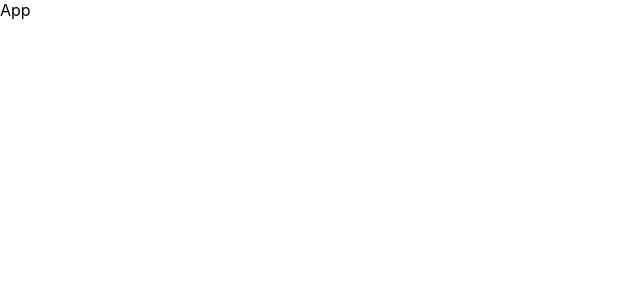
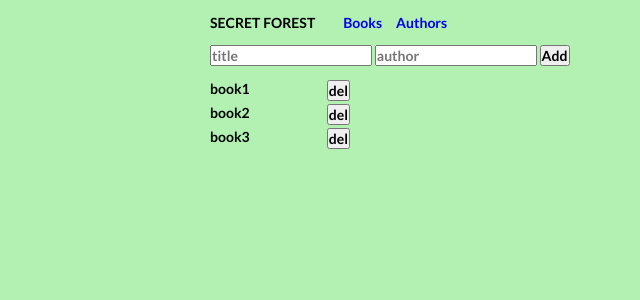
Before and after one commit to khanh-devos/rjs-bookstore-khanh, a React (Create React App) app: page / in a window 1280 px wide. Shown: the top 300 px of the page, without its empty margins (0-640 px from the left). Built offline with nearby package versions, Linux system fonts and the light colour scheme.

Commit message:
add components Books, Authors, AddNewBook - Books has a state that contains a list of books. - AddNewBook is used to add a new book into the Books'state. - The updation of the new book is based on tech 'lift-state-up'. - Authors is planned for route Authors.

```diff
--- a/package.json
+++ b/package.json
@@ -3,12 +3,16 @@
   "version": "0.1.0",
   "private": true,
   "dependencies": {
+    "@babel/plugin-proposal-private-property-in-object": "^7.21.11",
     "@testing-library/jest-dom": "^5.17.0",
     "@testing-library/react": "^13.4.0",
     "@testing-library/user-event": "^13.5.0",
+    "prop-types": "^15.8.1",
     "react": "^18.2.0",
     "react-dom": "^18.2.0",
+    "react-router-dom": "^6.14.2",
     "react-scripts": "5.0.1",
+    "uuid": "^9.0.0",
     "web-vitals": "^2.1.4"
   },
   "scripts": {
--- a/src/App.css
+++ b/src/App.css
@@ -0,0 +1,50 @@
+@import url("https://fonts.googleapis.com/css?family=Lato:wght@500;700&display=swap");
+@import url("https://fonts.googleapis.com/css?family=Rajdhani:wght@500;700&display=swap");
+
+* {
+  font-size: 14px;
+  font-family: Lato, fantasy;
+  box-sizing: border-box;
+  padding: 0;
+  margin: 0;
+}
+
+body {
+  padding: 1em 15em;
+  background: rgb(178, 241, 178);
+}
+
+.header {
+  display: flex;
+  flex-direction: row;
+  justify-content: flex-start;
+  align-items: center;
+}
+
+.header-ul {
+  display: flex;
+  flex-direction: row;
+  gap: 1em;
+  list-style: none;
+  margin-left: 2em;
+}
+
+.header-ul-link {
+  text-decoration: none;
+}
+
+.books-ul-li {
+  list-style: none;
+  display: flex;
+  flex-direction: row;
+  width: 10em;
+  justify-content: space-between;
+  margin: 0.2em 0;
+}
+
+.addnewbook {
+  display: flex;
+  flex-direction: row;
+  gap: 0.2em;
+  margin: 1em 0;
+}
--- a/src/App.js
+++ b/src/App.js
@@ -1,9 +1,30 @@
+import {
+  BrowserRouter, Link, Route, Routes,
+} from 'react-router-dom';
 import './App.css';
+import Authors from './components/Authors';
+import Books from './components/Books';
 
 function App() {
   return (
     <div className="App">
-      App
+
+      <BrowserRouter>
+        <header className="header">
+          <h1>
+            SECRET FOREST
+          </h1>
+          <ul className="header-ul">
+            <li><Link className="header-ul-link" to="/">Books</Link></li>
+            <li><Link className="header-ul-link" to="/authors">Authors</Link></li>
+          </ul>
+        </header>
+
+        <Routes>
+          <Route path="/" element={<Books />} />
+          <Route path="/authors" element={<Authors />} />
+        </Routes>
+      </BrowserRouter>
     </div>
   );
 }
--- /dev/null
+++ b/src/components/AddNewBook.jsx
@@ -0,0 +1,34 @@
+import { PropTypes } from 'prop-types';
+
+export default function AddNewBook({ setBook }) {
+  const handleSubmit = (e) => {
+    e.preventDefault();
+    const form = e.currentTarget;
+    const [title, author] = [form.title.value, form.author.value];
+    if (!title.trim() || !author.trim()) return;
+
+    setBook((books) => {
+      const newBook = {
+        id: books[books.length - 1].id + 1,
+        title,
+        author,
+        sold: Math.floor(Math.random() * 100),
+      };
+
+      return [...books, newBook];
+    });
+  };
+
+  return (
+    <form className="addnewbook" onSubmit={handleSubmit}>
+      <input required name="title" type="text" placeholder="title" />
+      <input required name="author" type="text" placeholder="author" />
+
+      <button type="submit">Add</button>
+    </form>
+  );
+}
+
+AddNewBook.propTypes = {
+  setBook: PropTypes.func.isRequired,
+};
--- /dev/null
+++ b/src/components/Authors.jsx
@@ -0,0 +1,3 @@
+export default function Authors() {
+  return (<div>Categories</div>);
+}
--- /dev/null
+++ b/src/components/Books.jsx
@@ -0,0 +1,29 @@
+import { useState } from 'react';
+import { v4 as uuidv4 } from 'uuid';
+import AddNewBook from './AddNewBook';
+import BOOKS from './data';
+
+export default function Books() {
+  const [books, setBook] = useState(BOOKS);
+  const handleDelete = (e) => {
+    const newBooks = books.filter((b) => b.id.toString() !== e.currentTarget.name);
+    setBook(newBooks);
+  };
+
+  return (
+    <div className="books">
+      <AddNewBook setBook={setBook} />
+      <ul className="books-ul">
+        {
+      books.map((b) => (
+        <li className="books-ul-li" key={uuidv4()}>
+          <h3>{b.title}</h3>
+          <button type="button" name={b.id} onClick={handleDelete}>del</button>
+        </li>
+      ))
+
+    }
+      </ul>
+    </div>
+  );
+}
--- /dev/null
+++ b/src/components/data.js
@@ -0,0 +1,22 @@
+const BOOKS = [
+  {
+    id: 1,
+    title: 'book1',
+    author: 'a1',
+    sold: 20,
+  },
+  {
+    id: 2,
+    title: 'book2',
+    author: 'a2',
+    sold: 10,
+  },
+  {
+    id: 3,
+    title: 'book3',
+    author: 'a3',
+    sold: 10,
+  },
+];
+
+export default BOOKS;
```
Also changed, not shown: 1 other file (tests, documents, lock files or other folders).
